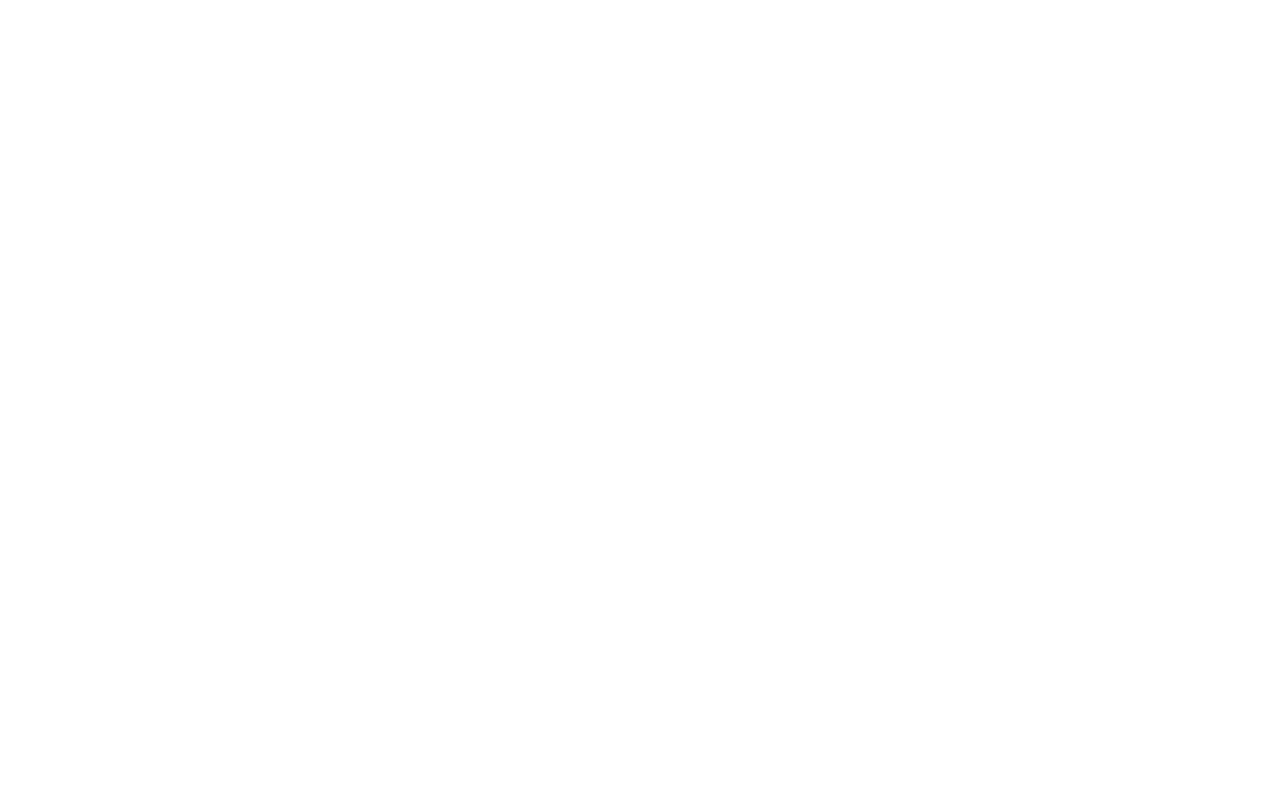
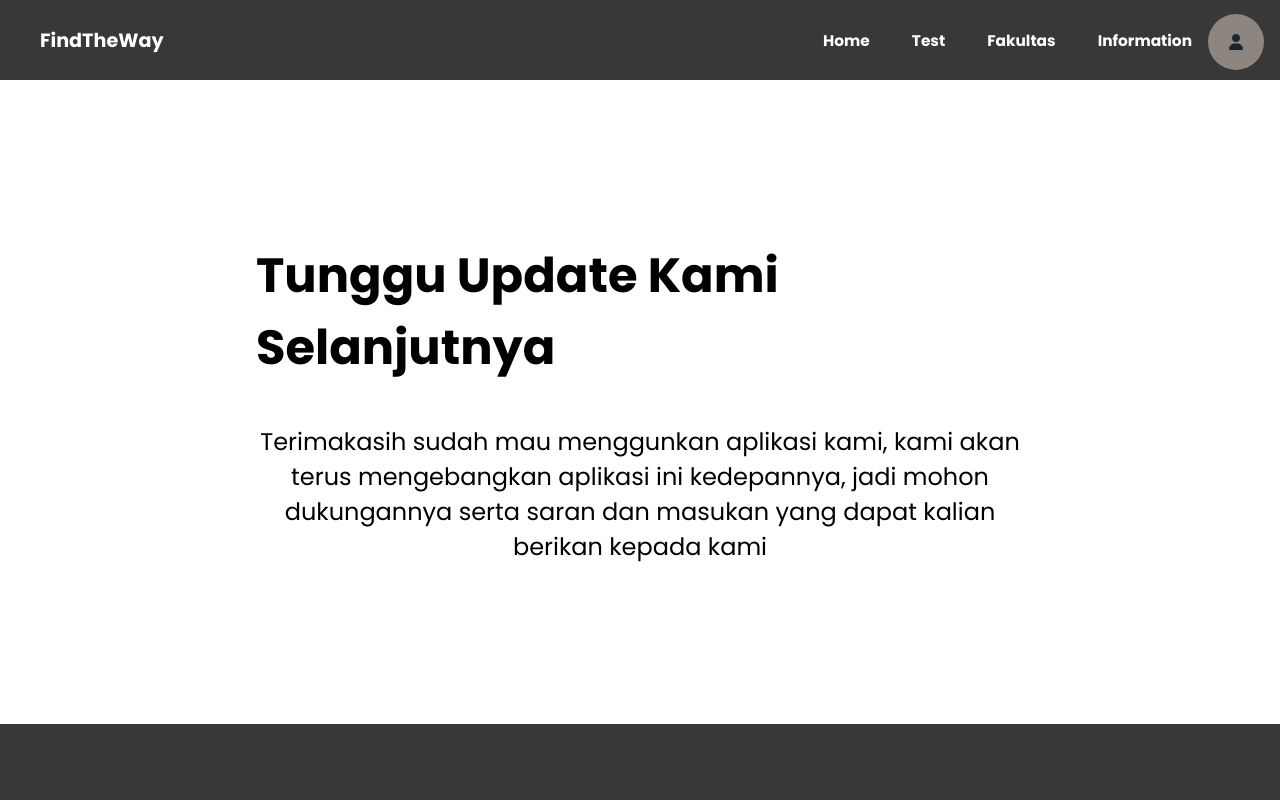
Before and after one commit to Nyomantrimakna/tes-minat-bakat, a React (Create React App) app: page /detailInformation in a window 1280 px wide. Before the commit this address had no page. Shown: the top 800 px of the page. Built offline with nearby package versions, Linux system fonts and the light colour scheme.

Commit message:
add information detail content

```diff
--- a/src/App.js
+++ b/src/App.js
@@ -2,6 +2,7 @@
 import { Routes, Route } from "react-router-dom";
 import Home from "./content/home/home";
 import Information from "./content/information/information";
+import DetailInformation from "./content/information/detailInformation";
 import Fakultas from "./content/fakultas/fakultas";
 import DetailFakultas from "./content/detailFakultas/detail";
 import "./App.css";
@@ -22,6 +23,7 @@
       <Route path="/" element={<Login />} />
       <Route path="/home" element={<Home />} />
       <Route path="/information" element={<Information />} />
+      <Route path="/detailInformation" element={<DetailInformation />} />
       <Route path="/fakultas">
         <Route index element={<Fakultas />} />
         <Route path=":name">
--- /dev/null
+++ b/src/content/information/detailInformation.css
@@ -0,0 +1,23 @@
+@import url("https://fonts.googleapis.com/css2?family=Montserrat:wght@400;500;600;700&family=Poppins:wght@400;500;600;700&display=swap");
+
+.box-main-detail {
+  display: flex;
+  flex-direction: column;
+  justify-content: center;
+  align-items: center;
+  margin: 20vh 20vw;
+}
+
+.header-informasi {
+  font-size: 3rem;
+  font-weight: 700;
+  font-family: "Poppins", sans-serif;
+}
+
+.penjelasan-informasi {
+  text-align: center;
+  padding-top: 5vh;
+  font-size: 1.5rem;
+  font-weight: 300;
+  font-family: "Poppins", sans-serif;
+}
--- /dev/null
+++ b/src/content/information/detailInformation.js
@@ -0,0 +1,27 @@
+import React, { useEffect } from "react";
+import Navbar from "../../component/navbar/navbar";
+import Footer from "../../component/footer/footer";
+import "./detailInformation.css";
+
+function DetailInformation() {
+  useEffect(() => {
+    window.scrollTo(0, 0);
+  }, []);
+
+  return (
+    <div>
+      <Navbar />
+      <div className="box-main-detail">
+        <h1 className="header-informasi">Tunggu Update Kami Selanjutnya</h1>
+        <p className="penjelasan-informasi">
+          Terimakasih sudah mau menggunkan aplikasi kami, kami akan terus
+          mengebangkan aplikasi ini kedepannya, jadi mohon dukungannya serta
+          saran dan masukan yang dapat kalian berikan kepada kami
+        </p>
+      </div>
+      <Footer />
+    </div>
+  );
+}
+
+export default DetailInformation;
--- a/src/content/information/information.js
+++ b/src/content/information/information.js
@@ -18,7 +18,7 @@
         <h1>Panduan Masuk Perguruan Tinggi</h1>
         <p>Mari simak panduan yang sudah kita rangkum untuk kalian</p>
         {MenuItem.map((item, index) => (
-          <Link key={index} to={item.to} className="link-to">
+          <Link key={index} to="/detailInformation" className="link-to">
             <div className="box-panduan">
               <img
                 src={InformationImage}
```
